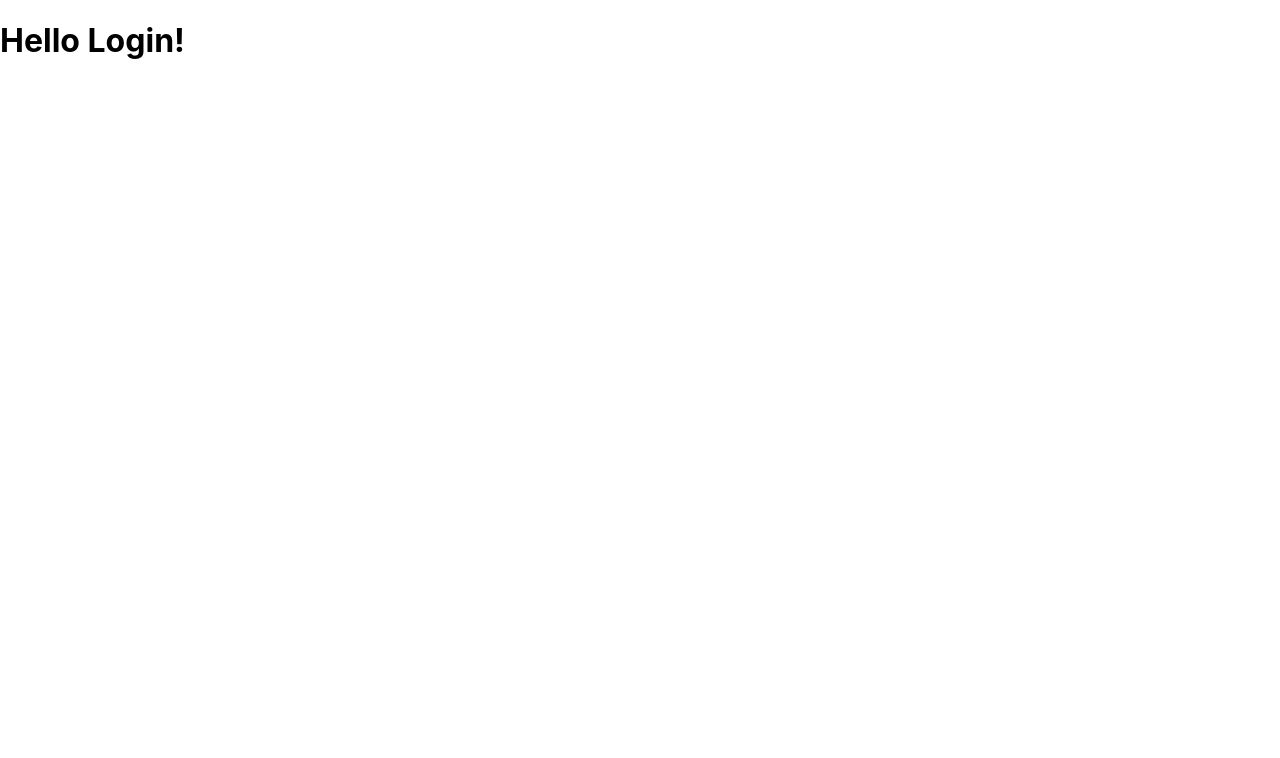
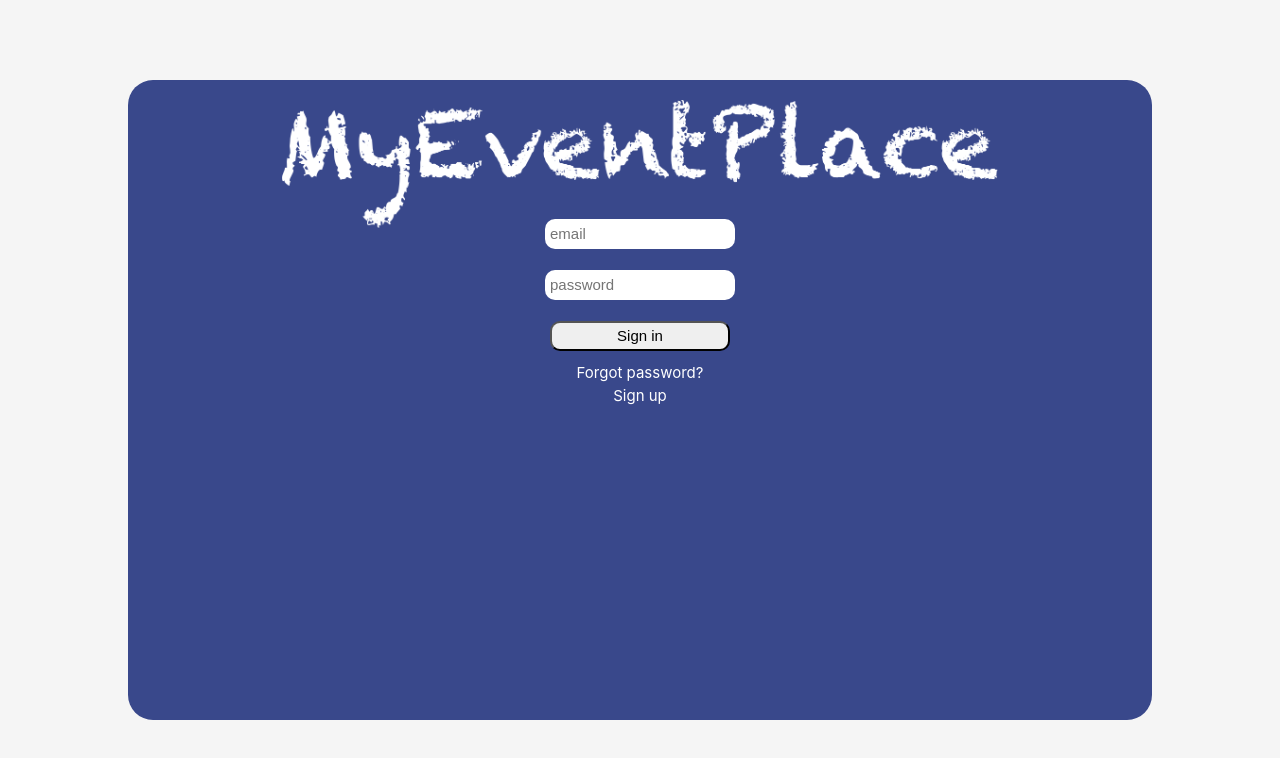
Before and after one commit to Orawko/MyEventPlace, a React (Create React App) app in the folder Client/: page /login in a window 1280 px wide. Shown: the top 758 px of the page. Built offline with nearby package versions, Linux system fonts and the light colour scheme.

Commit message:
Visual changes in login screen, routes fixing

```diff
--- a/Client/package.json
+++ b/Client/package.json
@@ -14,7 +14,7 @@
     "react-scripts": "3.4.0"
   },
   "scripts": {
-    "start": "react-scripts start",
+    "start": "PORT=3006 react-scripts start",
     "build": "react-scripts build",
     "test": "react-scripts test",
     "eject": "react-scripts eject"
--- a/Client/src/App.js
+++ b/Client/src/App.js
@@ -1,7 +1,8 @@
 import React, {Component} from "react";
-import Searchscreen from './screens/Search'
+import SearchScreen from './screens/SearchScreen'
 import Reservations from './screens/Reservations'
-import Loginscreen from './screens/Login'
+import LoginRequestScreen from './screens/LoginRequestScreen'
+
 import {
     BrowserRouter as Router,
     Switch,
@@ -10,38 +11,43 @@
 } from "react-router-dom";
 
 class App extends Component {
+
     constructor(props) {
         super(props);
-        this.state = {isLoggedIn: false};
+        this.state = {isAuthenticated: true};
     }
 
     render() {
         return (
             <Router>
-                {this.state.isLoggedIn ? <div>
-                    <nav>
-                        <ul>
-                            <li>
-                                <Link to="/">Find place</Link>
-                            </li>
-                            <li>
-                                <Link to="/reservations">Reservations</Link>
-                            </li>
-                        </ul>
-                    </nav>
+                {this.state.isAuthenticated ? <div>
+                    {/*<nav>*/}
+                    {/*    <ul>*/}
+                    {/*        <li>*/}
+                    {/*            <Link to="/">Find place - public</Link>*/}
+                    {/*        </li>*/}
+                    {/*        <li>*/}
+                    {/*            <Link to="/reservations">Reservations - protected</Link>*/}
+                    {/*        </li>*/}
+                    {/*        <li>*/}
+                    {/*            <Link to="/login">Login</Link>*/}
+                    {/*        </li>*/}
+                    {/*    </ul>*/}
+                    {/*</nav>*/}
 
                     <Switch>
+                        <Route path="/login">
+                            <LoginRequestScreen/>
+                        </Route>
                         <Route path="/reservations">
                             <Reservations/>
                         </Route>
-                        <Route path="/login">
-                            <Loginscreen/>
-                        </Route>
                         <Route path="/">
-                            <Searchscreen/>
+                            <SearchScreen/>
                         </Route>
                     </Switch>
-                </div> : <Loginscreen/>}
+
+                </div> : <LoginRequestScreen/>}
 
             </Router>
         );
--- a/Client/src/screens/Login.js
+++ /dev/null
@@ -1,21 +0,0 @@
-import React, {Component} from 'react';
-
-class Loginscreen extends Component {
-    constructor(props) {
-        super(props);
-        this.state = {
-            username: '',
-            password: ''
-        }
-    }
-
-    render() {
-        return (
-            <div>
-                <h1>Hello Login!</h1>
-            </div>
-        );
-    }
-}
-
-export default Loginscreen;
--- /dev/null
+++ b/Client/src/screens/LoginRequestScreen.js
@@ -0,0 +1,34 @@
+import React, {Component} from 'react';
+import '../styles/LoginRequestScreen.css';
+
+class LoginRequestScreen extends Component {
+    constructor(props) {
+        super(props);
+        this.state = {
+            username: '',
+            password: ''
+        }
+    }
+
+    render() {
+        return (
+            <div id={'main'}>
+                <div id={'container'}>
+                    <div id={'logo'}>
+                        <img src={require('../images/horizontal.png')} alt="My event place"/>
+                    </div>
+
+                    <div id={'loginGui'}>
+                        <input className={'input'} placeholder={'email'}/>
+                        <input className={'input'} placeholder={'password'}/>
+                        <button id={'loginButton'}>Sign in</button>
+                        <a className={'text'} href='http://localhost:3006/forgot'>Forgot password?</a>
+                        <a className={'text'} href='http://localhost:3006/register'>Sign up</a>
+                    </div>
+                </div>
+            </div>
+        );
+    }
+}
+
+export default LoginRequestScreen;
--- /dev/null
+++ b/Client/src/screens/SearchScreen.js
@@ -0,0 +1,18 @@
+import React, {Component} from 'react';
+import '../styles/SearchScreen.css';
+
+class SearchScreen extends Component {
+
+    render() {
+        return (
+            <div id={'main'}>
+                <div id={'container'}>
+                    <div id={'logo'}></div>
+                    <h1>Search screen</h1>
+                </div>
+            </div>
+        );
+    }
+}
+
+export default SearchScreen;
--- /dev/null
+++ b/Client/src/styles/LoginRequestScreen.css
@@ -0,0 +1,89 @@
+#main {
+    height: 100vh;
+    width: 100vw;
+    background-color: whitesmoke;
+    display: flex;
+    justify-content: center;
+    align-items: center;
+}
+
+#container{
+    background-color: #39488b;
+    height: 80vh;
+    width: 80vw;
+    border-radius: 25px;
+    margin: auto;
+    display: flex;
+
+    align-items: center;
+    flex-direction: column;
+}
+
+#loginGui{
+    height: 200px;
+    width: 200px;
+    display: flex;
+    align-items: center;
+    justify-content: space-around;
+    flex-direction: column;
+}
+
+.input{
+    width: 90%;
+    height: 10%;
+    border-radius: 10px;
+    padding: 5px;
+    font-size: 15px;
+    border: none;
+}
+
+.input:hover{
+    cursor: pointer;
+}
+
+#loginButton{
+    border-radius: 10px;
+    width: 90%;
+    height: 15%;
+    font-size: 15px;
+}
+
+#loginButton:hover{
+    transition: background-color 0.3s ease;
+    background-color: cornflowerblue;
+    cursor: pointer;
+}
+
+.text{
+    color: white;
+    font-size: 15px;
+    line-height: 2px;
+    text-decoration: none;
+}
+
+.text:hover{
+    color: cornflowerblue;
+    transition: color 0.3s ease;
+    text-decoration: none;
+    cursor: pointer;
+}
+
+#logo{
+    height: 20%;
+    width: 90%;
+}
+
+img{
+    max-width: 100%;
+    max-height: 100%;
+    display: block; /* remove extra space below image */
+    margin: auto;
+    margin-top: 20px;
+}
+
+input:focus,
+select:focus,
+textarea:focus,
+button:focus {
+    outline: none;
+}
```
Also changed, not shown: Client/src/styles/Login.css (deleted), Client/src/styles/SearchScreen.css (added).
